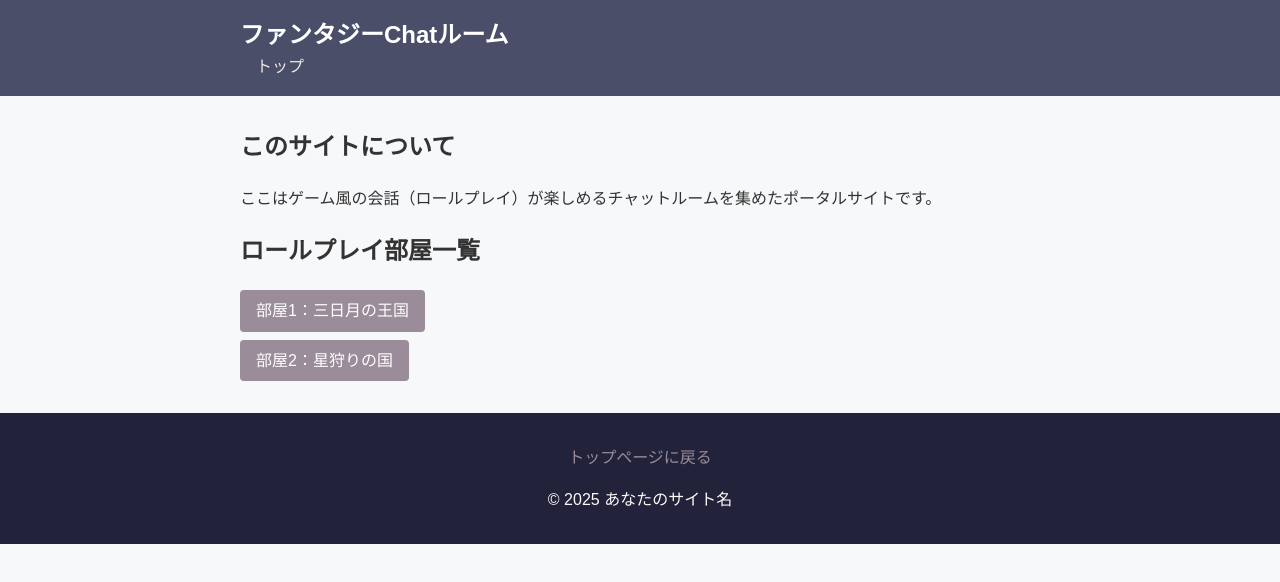
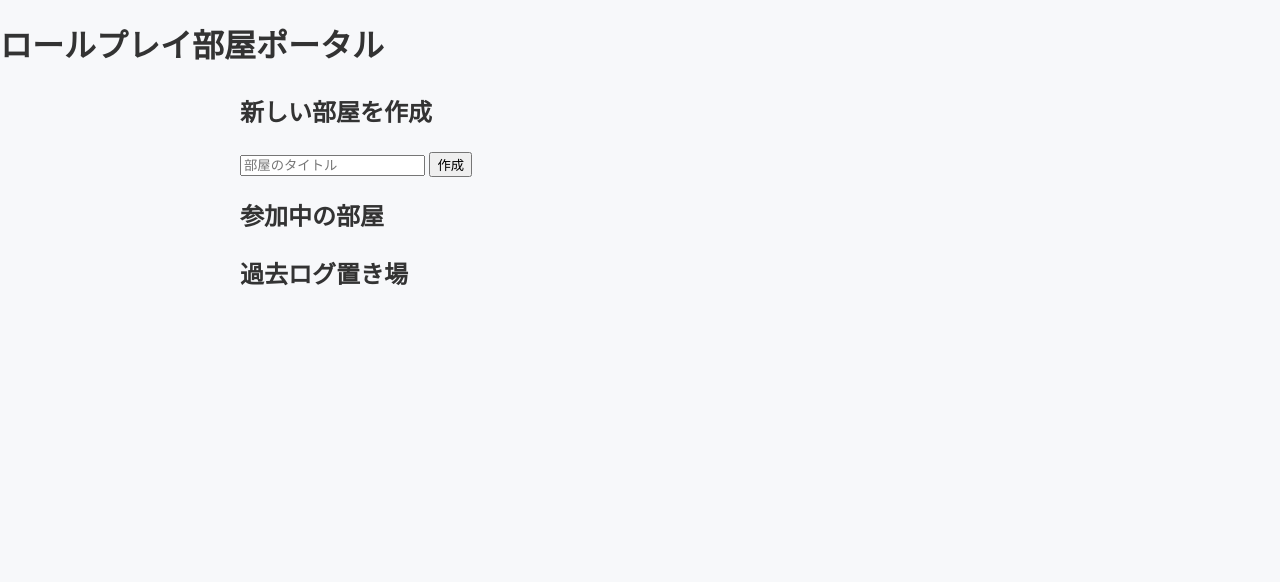
Before and after one commit to irosaka774/irosaka774.github.io, a plain HTML site: page index.html in a window 1280 px wide. Drawn offline with Linux system fonts and the light colour scheme.

Commit message:
Update index.html

```diff
--- a/index.html
+++ b/index.html
@@ -2,44 +2,32 @@
 <html lang="ja">
 <head>
   <meta charset="UTF-8">
-  <title>ゲーム風ロールプレイサイト</title>
+  <title>ロールプレイ部屋ポータル</title>
   <link rel="stylesheet" href="style.css">
 </head>
 <body>
-  <!-- ヘッダー -->
-  <header id="site-header">
-    <div class="container">
-      <h1>ファンタジーChatルーム</h1>
-      <nav id="global-nav">
-        <a href="index.html">トップ</a>
-      </nav>
-    </div>
-  </header>
-
-  <!-- メインコンテンツ -->
-  <main id="site-main" class="container">
-    <!-- このページの説明 -->
-    <section id="intro">
-      <h2>このサイトについて</h2>
-      <p>ここはゲーム風の会話（ロールプレイ）が楽しめるチャットルームを集めたポータルサイトです。</p>
+  <header><h1>ロールプレイ部屋ポータル</h1></header>
+  <main class="container">
+    <!-- 新規部屋作成 -->
+    <section id="new-room">
+      <h2>新しい部屋を作成</h2>
+      <input id="room-title" placeholder="部屋のタイトル">
+      <button id="create-room">作成</button>
     </section>
 
-    <!-- ロールプレイ部屋へのリンク -->
-    <section id="rooms">
-      <h2>ロールプレイ部屋一覧</h2>
-      <ul>
-        <li><a href="room1.html">部屋1：三日月の王国</a></li>
-        <li><a href="room2.html">部屋2：星狩りの国</a></li>
-      </ul>
-      </section>
+    <!-- アクティブ部屋一覧 -->
+    <section id="active-rooms">
+      <h2>参加中の部屋</h2>
+      <ul id="active-list"></ul>
+    </section>
+
+    <!-- アーカイブ一覧 -->
+    <section id="archived-rooms">
+      <h2>過去ログ置き場</h2>
+      <ul id="archive-list"></ul>
+    </section>
   </main>
 
-  <!-- フッター -->
-  <footer id="site-footer">
-    <div class="container">
-      <p><a href="index.html">トップページに戻る</a></p>
-      <p>&copy; 2025 あなたのサイト名</p>
-    </div>
-  </footer>
+  <script type="module" src="script.js"></script>
 </body>
 </html>
```
